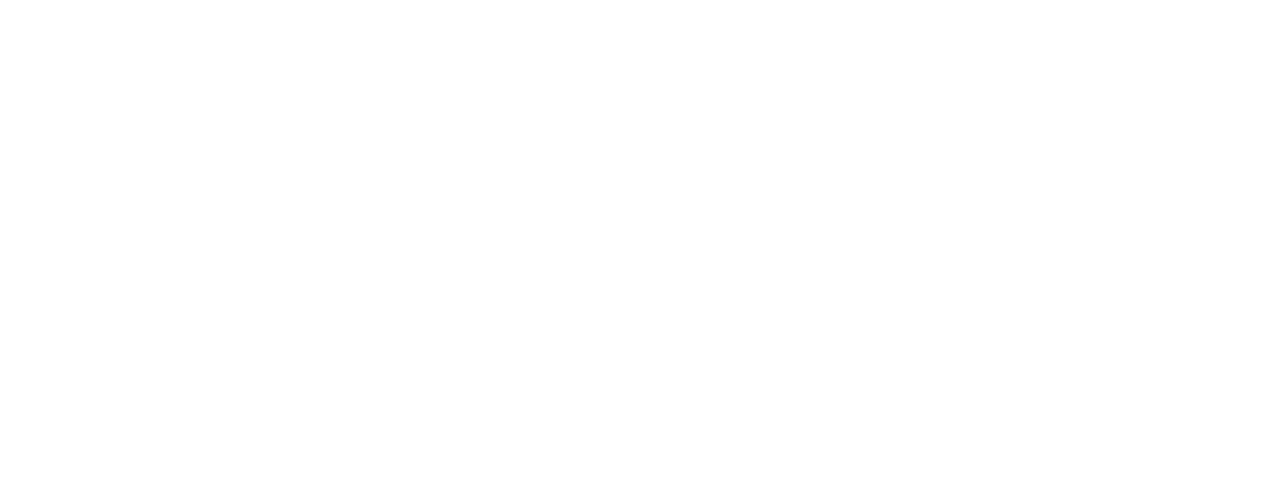
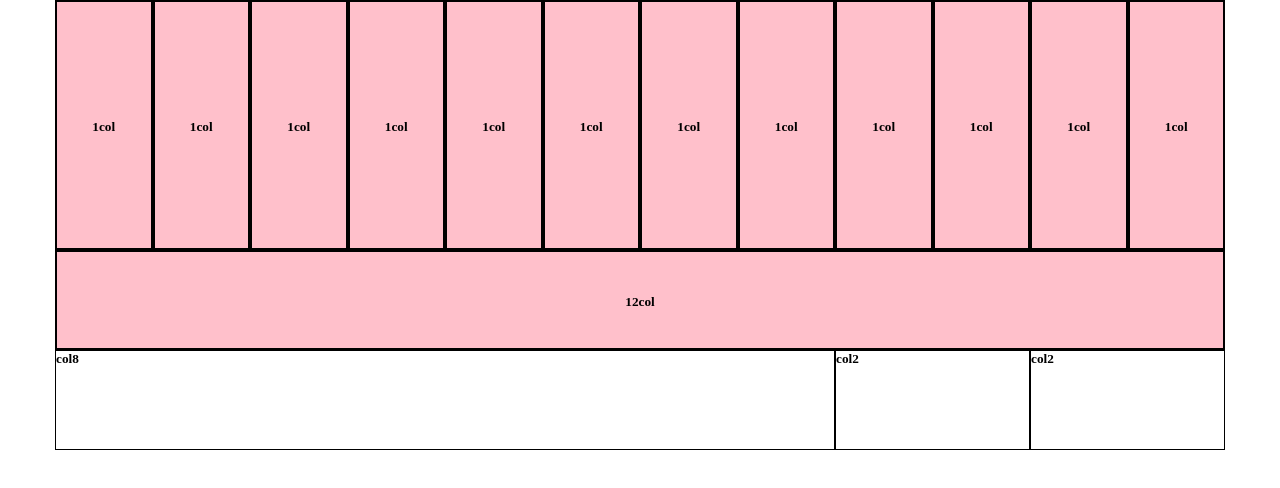
Before and after one commit to GiuseppeCutrano/html-css-12bool, a plain HTML site: page index.html in a window 1280 px wide. Drawn offline with Linux system fonts and the light colour scheme.

Commit message:
prime due
fatte le prime due colonne

```diff
--- a/css/style.css
+++ b/css/style.css
@@ -8,3 +8,23 @@
   border: 1px solid black;
   height: 100px;
 }
+
+.container > .col-12{
+  background-color: pink;
+  border: 2px solid black;
+  width: calc(100% / 12);
+  text-align: center;
+  height: 250px;
+  line-height: 250px;
+
+}
+
+.container .col-1{
+  background-color: pink;
+  border: 2px solid black;
+  text-align: center;
+  height: 100px;
+  line-height: 100px;
+  width: 100%;
+
+}
--- a/index.html
+++ b/index.html
@@ -7,9 +7,68 @@
     <title>12 bool</title>
   </head>
   <body class="debug">
+    <!-- 12col -->
     <div class="container">
+      <div class="col-12">
+        <h5>1col</h5>
+      </div>
+      <div class="col-12">
+        <h5>1col</h5>
+      </div>
+      <div class="col-12">
+        <h5>1col</h5>
+      </div>
+      <div class="col-12">
+        <h5>1col</h5>
+      </div>
+      <div class="col-12">
+        <h5>1col</h5>
+      </div>
+      <div class="col-12">
+        <h5>1col</h5>
+      </div>
+      <div class="col-12">
+        <h5>1col</h5>
+      </div>
+      <div class="col-12">
+        <h5>1col</h5>
+      </div>
+      <div class="col-12">
+        <h5>1col</h5>
+      </div>
+      <div class="col-12">
+        <h5>1col</h5>
+      </div>
+      <div class="col-12">
+        <h5>1col</h5>
+      </div>
+      <div class="col-12">
+        <h5>1col</h5>
+      </div>
+
 
     </div>
+    <div class="container">
+      <div class="col-1">
+        <h5>12col</h5>
+      </div>
+    </div>
+
+    <div class="container">
+      <div class="col-8">
+        <h5>col8</h5>
+      </div>
+      <div class="col-2">
+        <h5>col2</h5>
+      </div>
+      <div class="col-2">
+        <h5>col2</h5>
+      </div>
+    </div>
+
+
+
+
 
   </body>
 </html>
```
